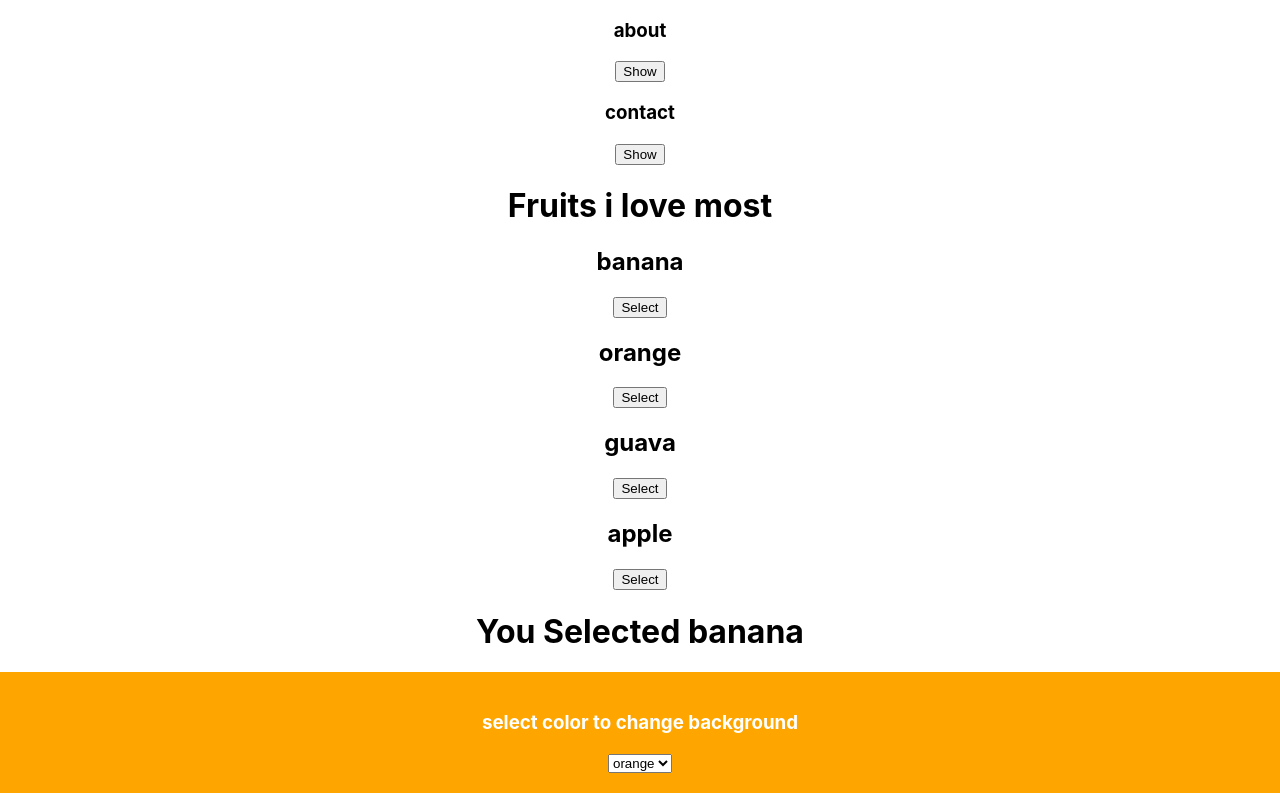
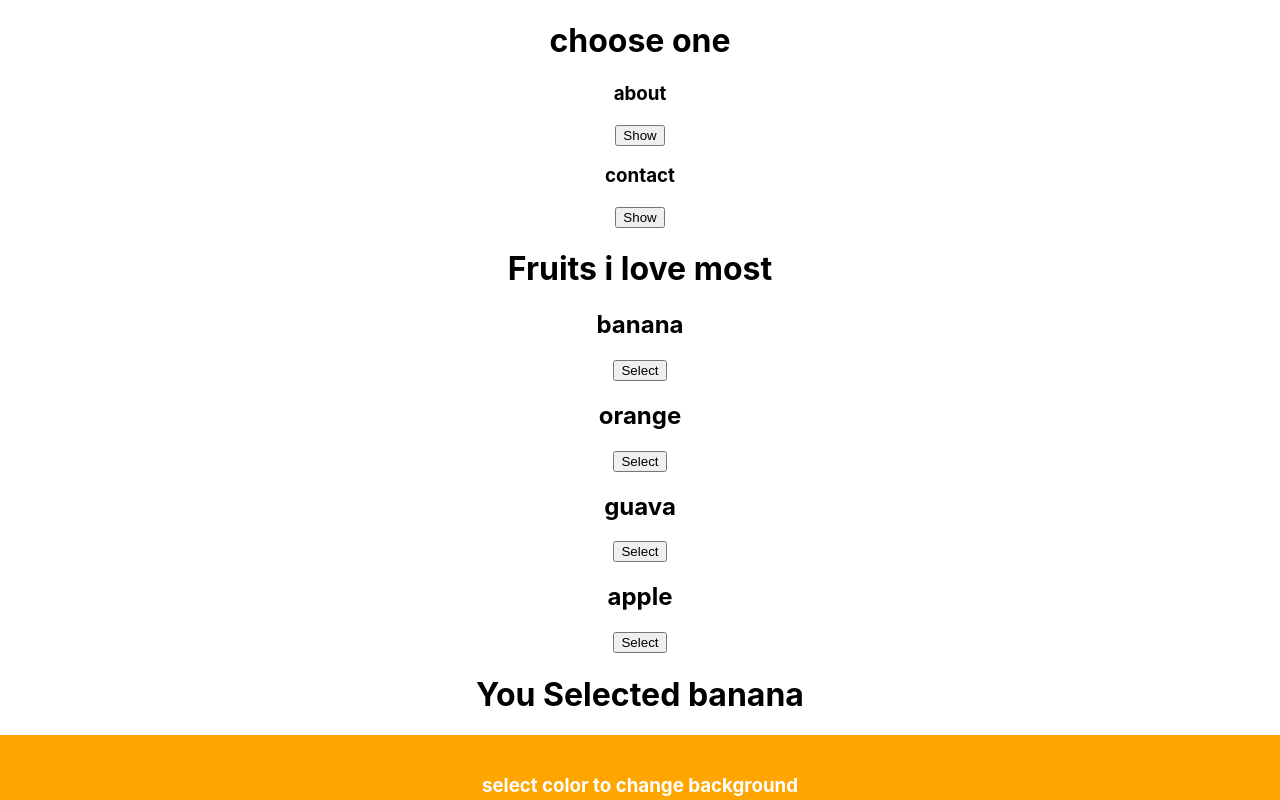
Before and after one commit to Amajuoyichidera/react_documentation, a React (Create React App) app: page / in a window 1280 px wide. Shown: the top 800 px of the page. Built offline with nearby package versions, Linux system fonts and the light colour scheme.

Commit message:
refreshing_my_react

```diff
--- a/src/App.js
+++ b/src/App.js
@@ -53,7 +53,7 @@ function App() {
 
   return (
     <div className="App">
-
+       <h1>choose one</h1>
       <Panel title='about' description='about me' />
       <Panel title='contact' description='contact me' />
 
--- a/src/components/Panel.js
+++ b/src/components/Panel.js
@@ -10,15 +10,33 @@ function Panel({
 
   return (
     <div>
-        <h3>{title}</h3>
         {active ?
-            <button onClick={() => setActive(false)}>Show</button>
-        :
-            <div>
-              <p>{description}</p>
-              <button onClick={() => setActive(true)}>Hide</button>
-            </div>
+        <div>
+            <h3>{title}</h3>
+            <button onClick={() => setActive(!active)}>Show</button>
+        </div>
+         :
+         <div>
+            <p>{description}</p>
+            <button onClick={() => setActive(!active)}>Hide</button>
+         </div>
+          }
+
+
+        {/* <input type='checkbox' checked={active}  onChange={(e) => setActive(e.target.checked)} />
+        {active ?
+        <p>Good</p> : <p>{description}</p>
+        } */}
+
+
+        {/* {active &&
+          <h3>{title}</h3>
         }
+        {!active &&
+        <p>{description}</p>
+        } */}
+
+
     </div>
   )
 }
```
